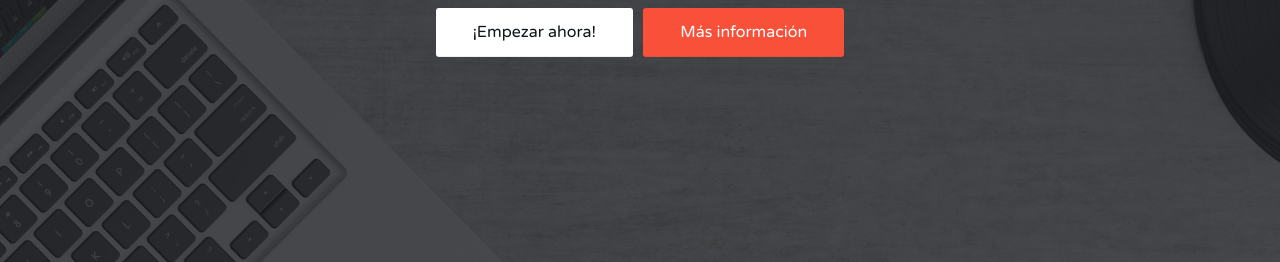
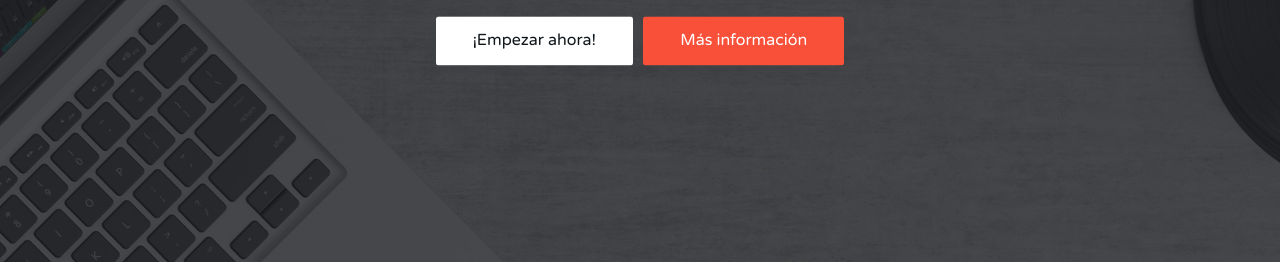
Before and after one commit to feblesariel/ba_web_studio_v2, a plain HTML site: page index.html in a window 1280 px wide. Shown: the part 438-700 px from the top of the page. Drawn offline with Linux system fonts and the light colour scheme.

Commit message:
initial commit

```diff
--- a/index.html
+++ b/index.html
@@ -98,8 +98,8 @@
 							<h1 class="white-text">Hacemos tu página web</h1>
 							<p class="white-text">Somos BA Web Studio, especializados en desarrollo web. Destacamos por ofrecer soluciones rápidas y económicas que potencian tu presencia en internet.
 							</p>
-							<a class="white-btn" role="button" href="#contact">¡Empezar ahora!</a>
-							<a class="main-btn" role="button" href="#service">Más información</a>
+							<a class="white-btn" style="margin-top: 20px;" role="button" href="#contact">¡Empezar ahora!</a>
+							<a class="main-btn" style="margin-top: 20px;" role="button" href="#service">Más información</a>
 						</div>
 					</div>
 					<!-- /home content -->
```
